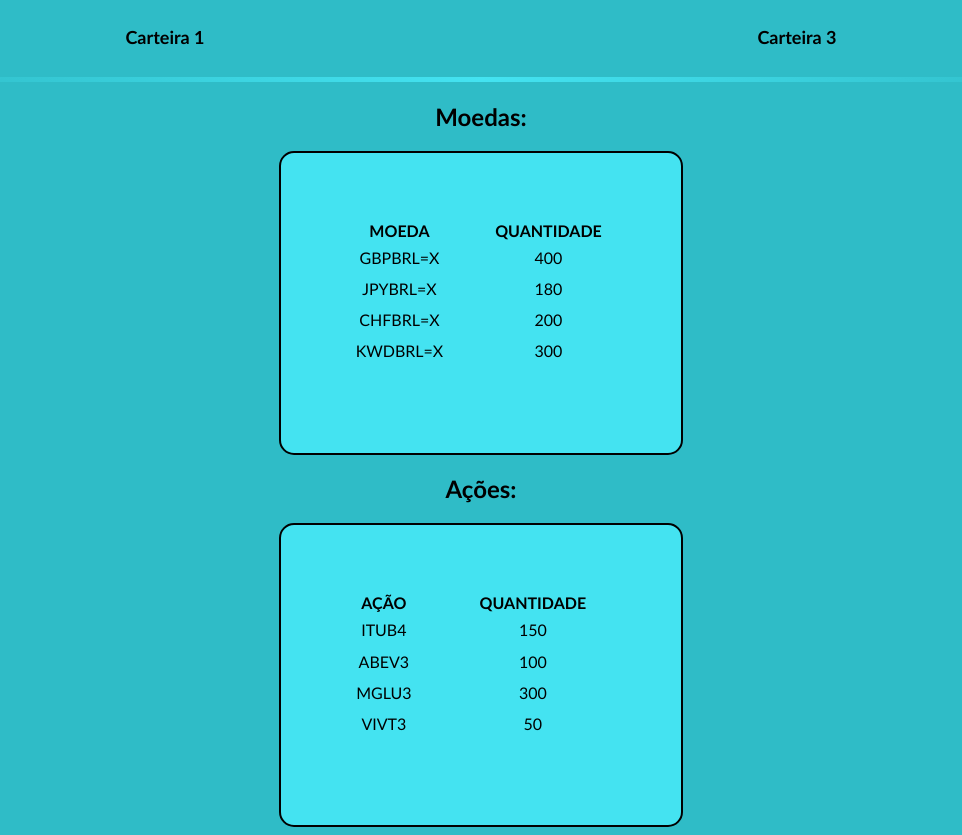
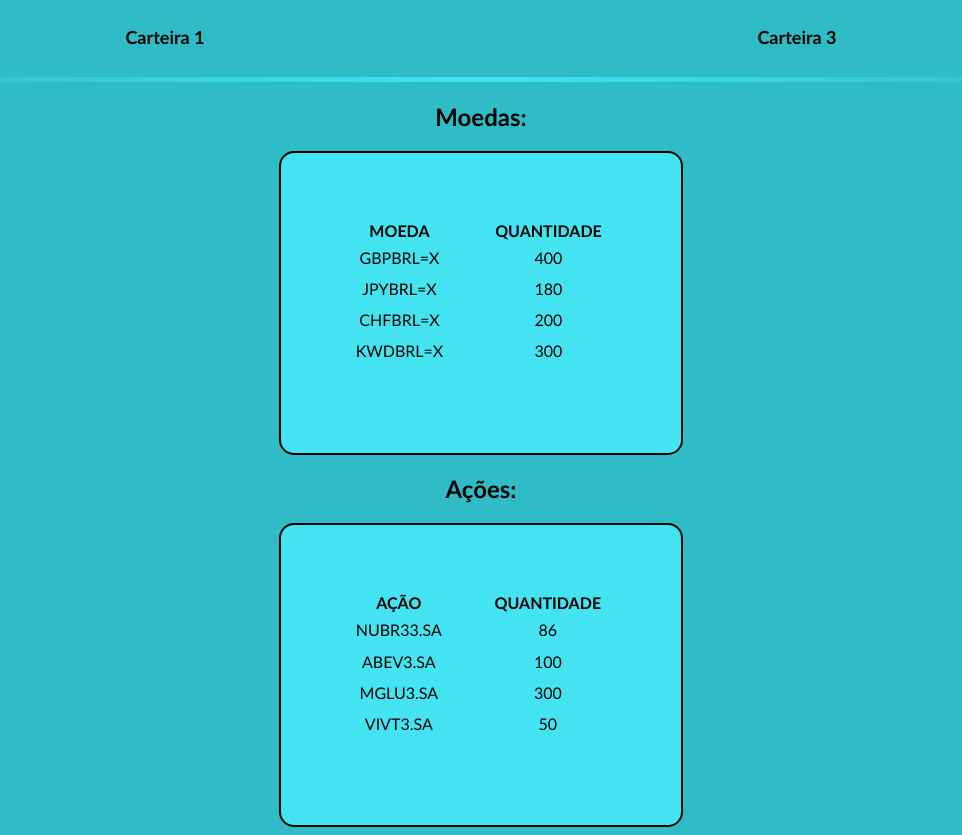
Before and after one commit to TFrankeM/A2_IC, a plain HTML site: page carteira2.html in a window 1280 px wide. Shown: the part 82-917 px from the top of the page, without its empty margins (159-1121 px from the left). Drawn offline with Linux system fonts and the light colour scheme.

Commit message:
Update carteira2.html
Alterando o formato do nome das ações e das moedas

```diff
--- a/carteira2.html
+++ b/carteira2.html
@@ -58,19 +58,19 @@
             </thead>
             <tbody>
                 <tr>
-                    <td>ITUB4</td>
-                    <td>150</td>
+                    <td>NUBR33.SA</td>
+                    <td>86</td>
                 </tr>
                 <tr>
-                    <td>ABEV3</td>
+                    <td>ABEV3.SA</td>
                     <td>100</td>
                 </tr>
                 <tr>
-                    <td>MGLU3</td>
+                    <td>MGLU3.SA</td>
                     <td>300</td>
                 </tr>
                 <tr>
-                    <td>VIVT3</td>
+                    <td>VIVT3.SA</td>
                     <td>50</td>
                 </tr>
             </tbody>
```
